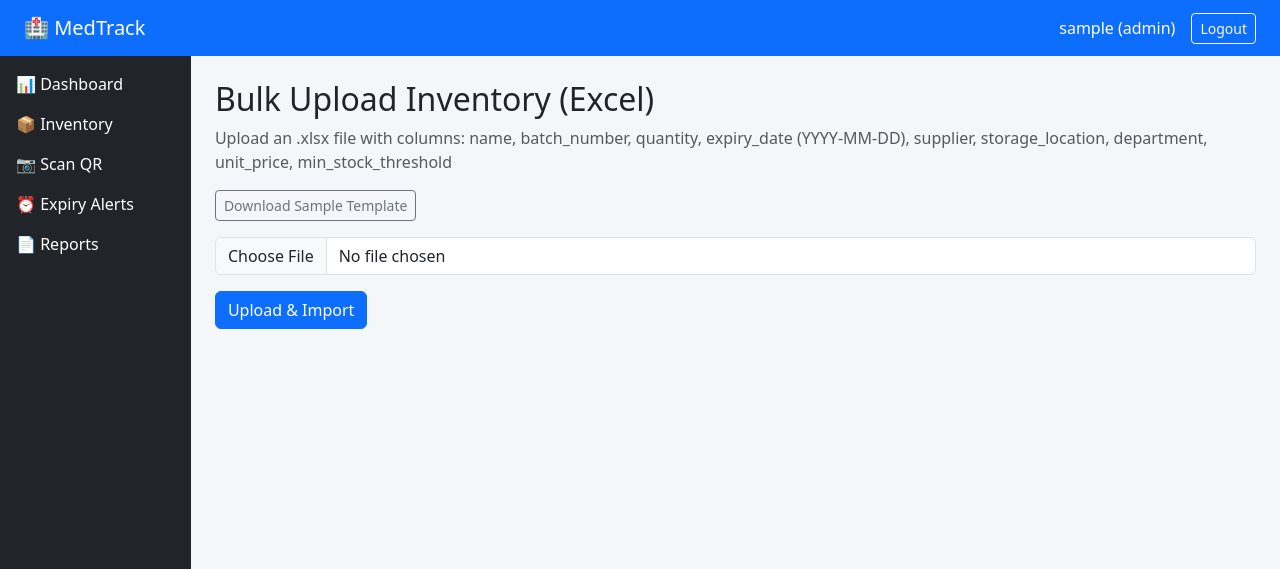
After one commit to Madhu16369/medtrack, a Flask app: page /inventory/upload in a window 1280 px wide. The commit adds this page. Shown: the top 569 px of the page. Run offline with Flask 3, Linux system fonts and the light colour scheme; the visitor is signed in with stand-in values (Sample User, id 1); data that the repository does not hold is empty.

Commit message:
Day 11: Excel bulk upload, dropdown fields, department search

```diff
--- a/app.py
+++ b/app.py
@@ -8,6 +8,7 @@ import qrcode
 import os
 import pandas as pd
 from flask import Response
+from models import DEPARTMENTS, SUPPLIERS
 
 app = Flask(__name__)
 app.config['SECRET_KEY'] = 'change-this-to-something-random-later'
@@ -108,12 +109,21 @@ def dashboard():
         dept_values=list(dept_totals.values())
     )
 
-
 @app.route("/inventory")
 @login_required
 def inventory_list():
-    items = InventoryItem.query.all()
-    return render_template("inventory_list.html", items=items)
+    query = InventoryItem.query
+    search_term = request.args.get("q", "").strip()
+    department_filter = request.args.get("department", "").strip()
+
+    if search_term:
+        query = query.filter(InventoryItem.name.ilike(f"%{search_term}%"))
+    if department_filter:
+        query = query.filter(InventoryItem.department == department_filter)
+
+    items = query.all()
+    return render_template("inventory_list.html", items=items, departments=DEPARTMENTS)
+
 
 
 @app.route("/inventory/add", methods=["GET", "POST"])
@@ -144,7 +154,7 @@ def add_item():
         db.session.commit()
         flash("Item added successfully!")
         return redirect("/inventory")
-    return render_template("add_item.html")
+    return render_template("add_item.html", departments=DEPARTMENTS, suppliers=SUPPLIERS)
 
 
 @app.route("/inventory/edit/<int:item_id>", methods=["GET", "POST"])
@@ -191,11 +201,72 @@ def backfill_qr():
     db.session.commit()
     return "Backfilled QR codes for all items without one."
 
+@app.route("/inventory/template.csv")
+@login_required
+def inventory_template():
+    sample = pd.DataFrame([{
+        "name": "Paracetamol 500mg", "batch_number": "B2026-01", "quantity": 100,
+        "expiry_date": "2026-12-31", "supplier": "MedSupply Co.",
+        "storage_location": "Shelf A1", "department": "Pharmacy",
+        "unit_price": 2.5, "min_stock_threshold": 20
+    }])
+    return Response(sample.to_csv(index=False), mimetype="text/csv",
+                     headers={"Content-Disposition": "attachment;filename=inventory_template.csv"})
+
+@app.route("/inventory/upload", methods=["GET", "POST"])
+@login_required
+def upload_inventory():
+    if request.method == "POST":
+        file = request.files.get("excel_file")
+        if not file:
+            flash("No file selected.")
+            return redirect("/inventory/upload")
+        try:
+            df = pd.read_excel(file)
+        except Exception as e:
+            flash(f"Could not read file: {e}")
+            return redirect("/inventory/upload")
+
+        required_cols = {"name", "batch_number", "quantity", "expiry_date"}
+        if not required_cols.issubset(set(df.columns)):
+            flash(f"Missing required columns. Need at least: {', '.join(required_cols)}")
+            return redirect("/inventory/upload")
+
+        added, skipped = 0, 0
+        for _, row in df.iterrows():
+            try:
+                new_item = InventoryItem(
+                    name=str(row["name"]),
+                    batch_number=str(row["batch_number"]),
+                    quantity=int(row["quantity"]),
+                    expiry_date=pd.to_datetime(row["expiry_date"]).date(),
+                    supplier=str(row.get("supplier", "")),
+                    storage_location=str(row.get("storage_location", "")),
+                    department=str(row.get("department", "")),
+                    unit_price=float(row.get("unit_price", 0) or 0),
+                    min_stock_threshold=int(row.get("min_stock_threshold", 10) or 10),
+                )
+                db.session.add(new_item)
+                db.session.flush()
+                qr_img = qrcode.make(f"ITEM:{new_item.id}")
+                qr_path = os.path.join("static", "qrcodes", f"item_{new_item.id}.png")
+                qr_img.save(qr_path)
+                new_item.qr_code_path = qr_path
+                added += 1
+            except Exception:
+                skipped += 1
+        db.session.commit()
+        flash(f"Import complete: {added} items added, {skipped} rows skipped due to errors.")
+        return redirect("/inventory")
+
+    return render_template("upload_inventory.html")
+
 
 @app.route("/scan")
 @login_required
 def scan():
     return render_template("scan.html")
+
 
 
 @app.route("/scan/lookup")
--- a/models.py
+++ b/models.py
@@ -2,6 +2,8 @@ from extensions import db, login_manager
 from flask_login import UserMixin
 from datetime import datetime
 
+DEPARTMENTS = ["Pharmacy", "Surgery", "Emergency", "ICU", "General Ward", "Radiology"]
+SUPPLIERS = ["MedSupply Co.", "HealFast Pharma", "SafeHands Ltd.", "LifeLine Meds", "DiaCare Pharma", "OrthoTech Inc."]
 @login_manager.user_loader
 def load_user(user_id):
     return User.query.get(int(user_id))
--- /dev/null
+++ b/templates/upload_inventory.html
@@ -0,0 +1,11 @@
+{% extends "base.html" %}
+{% block content %}
+<h2>Bulk Upload Inventory (Excel)</h2>
+<p class="text-muted">Upload an .xlsx file with columns: name, batch_number, quantity,
+expiry_date (YYYY-MM-DD), supplier, storage_location, department, unit_price, min_stock_threshold</p>
+<a href="/inventory/template.csv" class="btn btn-outline-secondary btn-sm mb-3">Download Sample Template</a>
+<form method="POST" enctype="multipart/form-data">
+    <input type="file" name="excel_file" accept=".xlsx" class="form-control mb-3" required>
+    <button type="submit" class="btn btn-primary">Upload & Import</button>
+</form>
+{% endblock %}
```
Also changed, not shown: templates/add_item.html (+8 -2 lines), templates/edit_item.html (+8 -2 lines), templates/inventory_list.html (+16 -0 lines), static/qrcodes/item_11.png (added), static/qrcodes/item_12.png (added), static/qrcodes/item_13.png (added), static/qrcodes/item_14.png (added), static/qrcodes/item_15.png (added).
